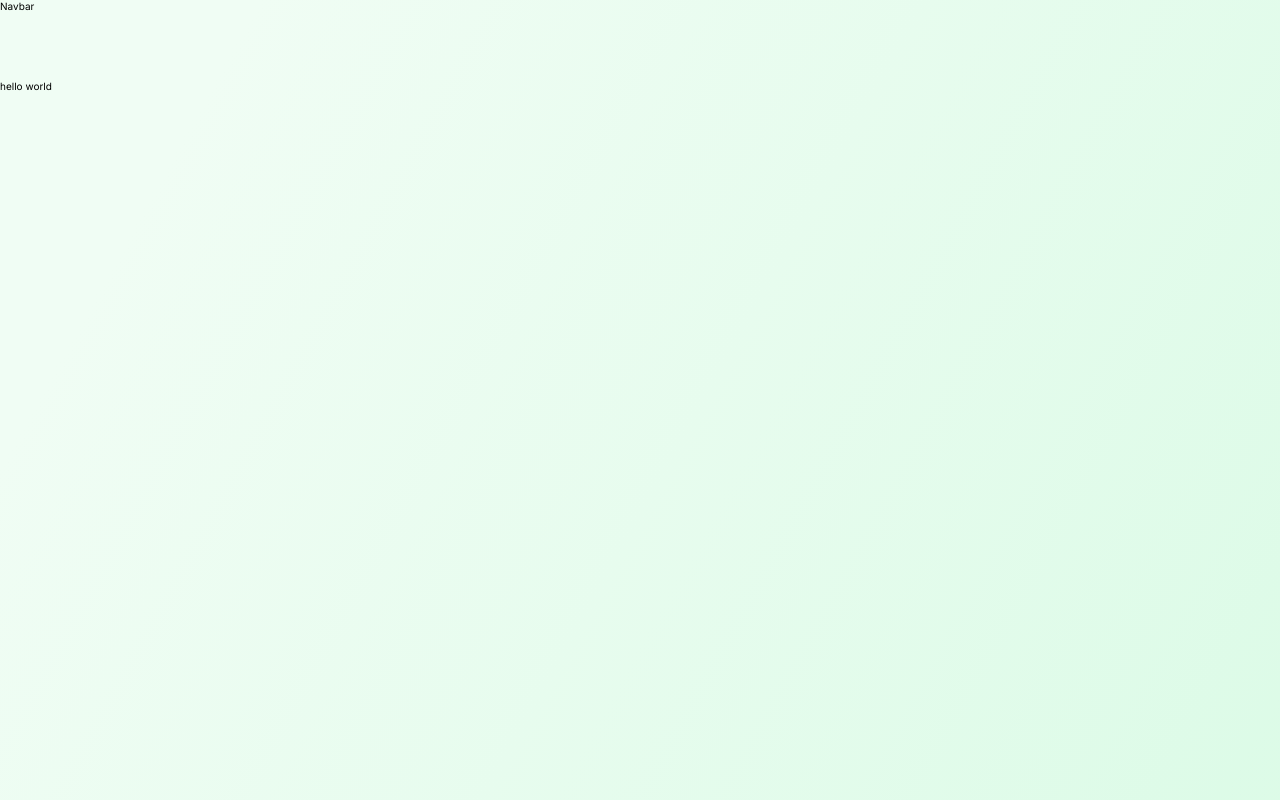
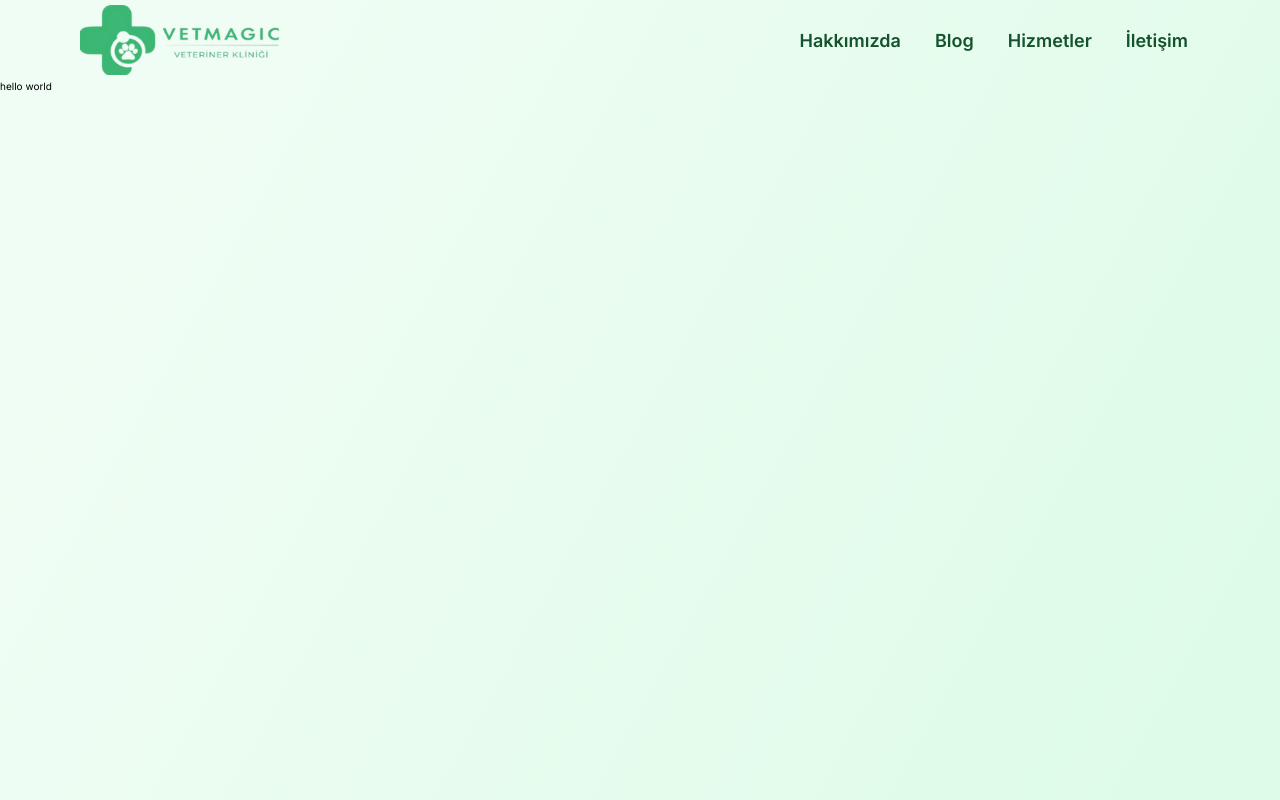
Before and after one commit to lyokocode/vetmagic, a Next.js app: page / in a window 1280 px wide. Built offline with nearby package versions, Linux system fonts and the light colour scheme.

Commit message:
responsive navbar

```diff
--- a/package.json
+++ b/package.json
@@ -9,9 +9,11 @@
     "lint": "next lint"
   },
   "dependencies": {
+    "icons": "^1.0.0",
     "next": "14.1.0",
-    "react": "^18",
+    "react": "^18.2.0",
     "react-dom": "^18",
+    "react-icons": "^5.0.1",
     "sass": "^1.70.0"
   },
   "devDependencies": {
--- a/src/app/globals.scss
+++ b/src/app/globals.scss
@@ -28,3 +28,8 @@
         height: calc(100vh - 8rem);
     }
 }
+
+button {
+    background-color: transparent;
+    cursor: pointer;
+}
--- a/src/components/Navbar/index.jsx
+++ b/src/components/Navbar/index.jsx
@@ -1,7 +1,54 @@
-import React from 'react'
+"use client"
+import React, { useState } from 'react'
+import styles from "./navbar.module.scss"
+import Image from 'next/image'
+import Link from 'next/link'
+import { AiOutlineMenu, AiOutlineClose } from "react-icons/ai";
+
+const links = [
+    { url: "/hakkimizda", title: "Hakkımızda" },
+    { url: "/blog", title: "Blog" },
+    { url: "/hizmetler", title: "Hizmetler" },
+    { url: "/iletisim", title: "İletişim" },
+]
 
 export const Navbar = () => {
+
+    const [open, setOpen] = useState(false)
+
     return (
-        <div>Navbar</div>
+        <nav className={styles.navbar}>
+            {/* LOGO */}
+            <Link href="/" className={styles.logo}>
+                <Image src="/logo.png" alt='vetmagic logo' fill />
+            </Link>
+            {/*  MENU */}
+            <ul className={styles.lists}>
+                {
+                    links && links.map((link, i) => (
+                        <li key={i}>
+                            <Link href={link.url}>{link.title}</Link>
+                        </li>
+                    ))
+                }
+            </ul>
+            {/* RESPONSIVE MENU */}
+            <>
+                <button onClick={() => setOpen(!open)} className={styles.menuBtn}>
+                    {
+                        open ? <AiOutlineClose size={30} /> : <AiOutlineMenu size={30} />
+                    }
+                </button>
+                <ul className={`${styles.responsive} ${open ? styles.show : ""}`}>
+                    {
+                        links && links.map((link, i) => (
+                            <li key={i}>
+                                <Link href={link.url}>{link.title}</Link>
+                            </li>
+                        ))
+                    }
+                </ul>
+            </>
+        </nav>
     )
 }
--- /dev/null
+++ b/src/components/Navbar/navbar.module.scss
@@ -0,0 +1,113 @@
+.navbar {
+    width: 100%;
+    height: 100%;
+    display: flex;
+    align-items: center;
+    justify-content: space-between;
+    padding: 0 20rem;
+
+
+    @media screen and (max-width:1280px) {
+        padding: 0 8rem;
+    }
+
+    @media screen and (max-width:1024px) {
+        padding: 0 4.8rem;
+
+    }
+
+    @media screen and (max-width:768px) {
+        padding: 0 3.2rem;
+    }
+
+    @media screen and (max-width:640px) {
+        padding: 0 1.6rem;
+    }
+
+    @media screen and (max-width:480px) {
+        padding: 0 1rem;
+    }
+
+
+    .logo {
+        position: relative;
+        height: 7rem;
+        width: 20rem;
+
+        img {
+            border-radius: 1rem;
+            height: 100%;
+            width: auto;
+        }
+    }
+
+    .lists {
+        display: flex;
+        gap: 1rem;
+
+        @media screen and (max-width:768px) {
+            display: none;
+        }
+
+        li {
+
+            a {
+                color: #14532d;
+                font-size: 1.8rem;
+                font-weight: 600;
+                padding: 0.8rem 1.2rem;
+                border-radius: 1rem;
+                background: transparent;
+                transition: .5s all ease-in-out;
+
+                &:hover {
+                    background-color: #a7f3d0;
+                }
+            }
+        }
+    }
+
+    .menuBtn {
+        display: none;
+        z-index: 99;
+
+
+        @media screen and (max-width:768px) {
+            display: block;
+        }
+    }
+
+    .responsive {
+        display: flex;
+        align-items: center;
+        justify-content: center;
+        position: absolute;
+        right: 0;
+        top: 0;
+        height: 100vh;
+        width: 0;
+        background-color: #22c55e;
+        gap: 3rem;
+        transition: width 1s;
+        overflow: hidden;
+        z-index: 98;
+
+        @media screen and (max-width:768px) {
+            flex-direction: column;
+        }
+
+        li {
+            a {
+                padding: 1rem 1.6rem;
+                font-size: 2.4rem;
+                color: white;
+                font-weight: 700;
+            }
+        }
+
+        &.show {
+            width: 100%;
+        }
+    }
+
+}
```
Also changed, not shown: public/logo.png (added), 1 other file (tests, documents, lock files or other folders).
